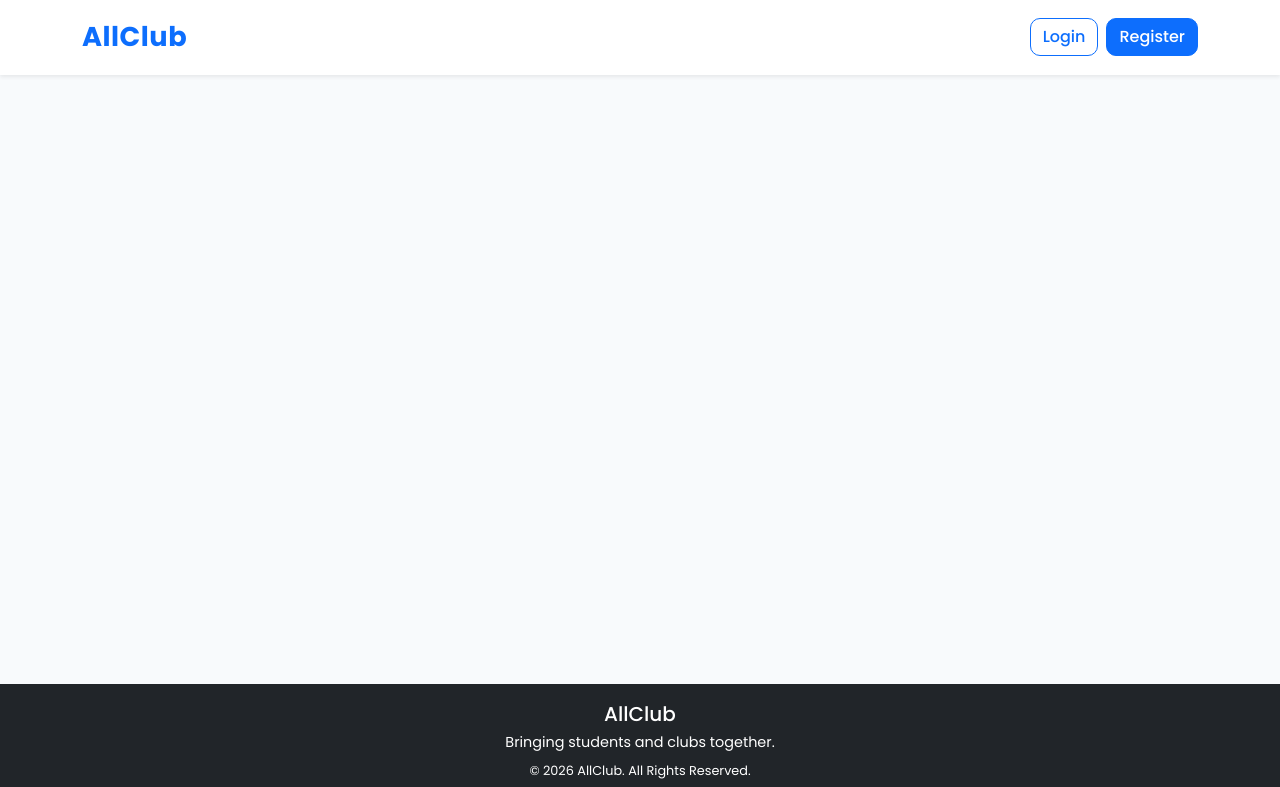
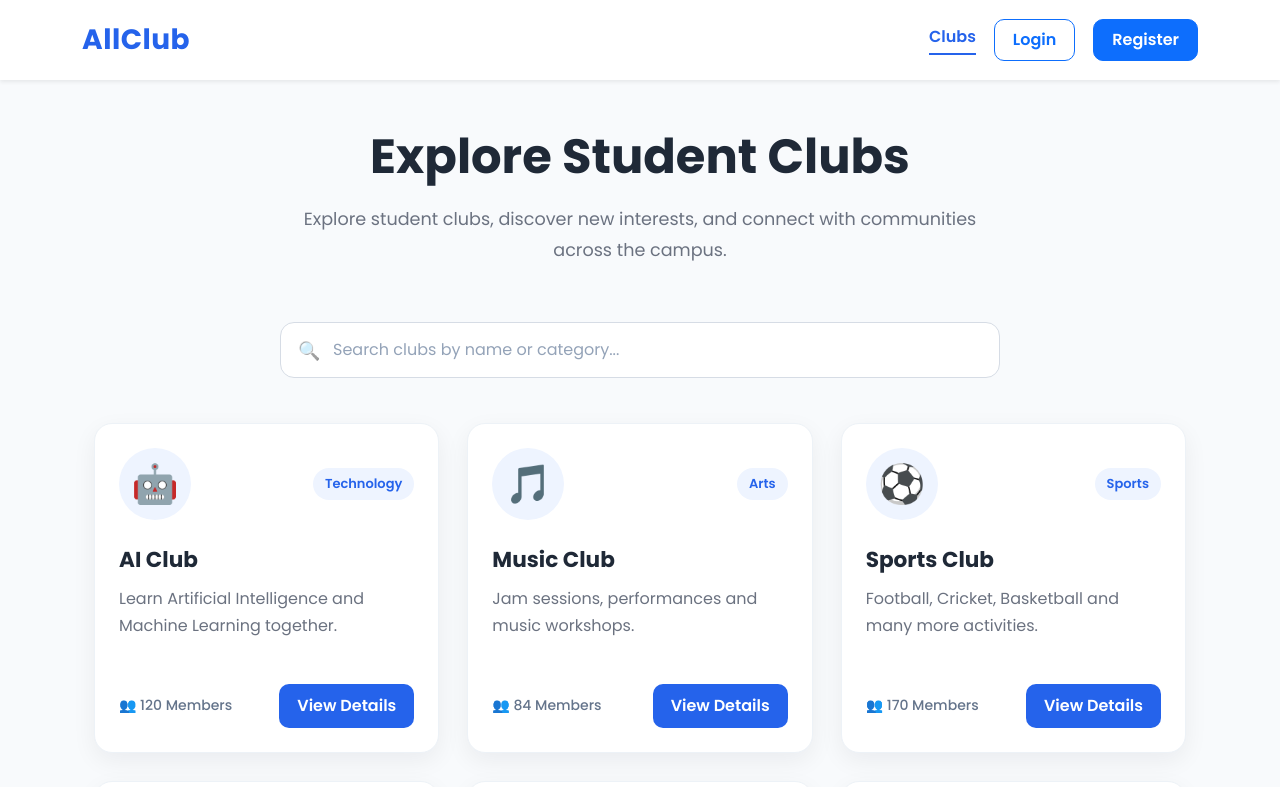
Before and after one commit to Sumukh-Chowdhary/MAY2026-Team-034, a Vue app in the folder frontend/: page /clubs in a window 1280 px wide. Shown: the top 787 px of the page. Built offline with nearby package versions, Linux system fonts and the light colour scheme.

Commit message:
feat(clubs): implement public clubs page and reusable club components

```diff
--- a/frontend/index.html
+++ b/frontend/index.html
@@ -4,7 +4,7 @@
     <meta charset="UTF-8">
     <link rel="icon" href="/favicon.ico">
     <meta name="viewport" content="width=device-width, initial-scale=1.0">
-    <title>Vite App</title>
+    <title>AllClub</title>
   </head>
   <body>
     <div id="app"></div>
--- a/frontend/src/components/Footer.vue
+++ b/frontend/src/components/Footer.vue
@@ -12,20 +12,20 @@
 </template>
 
 <style scoped>
-.footer{
-    padding:18px 0;
+.footer {
+  padding: 18px 0;
 }
 
-.footer h5{
-    margin-bottom:6px;
+.footer h5 {
+  margin-bottom: 6px;
 }
 
-.footer p{
-    margin-bottom:4px;
-    font-size:.9rem;
+.footer p {
+  margin-bottom: 4px;
+  font-size: 0.9rem;
 }
 
-.footer small{
-    font-size:.8rem;
+.footer small {
+  font-size: 0.8rem;
 }
 </style>
--- a/frontend/src/components/Navbar.vue
+++ b/frontend/src/components/Navbar.vue
@@ -2,24 +2,95 @@
 </script>
 
 <template>
-    <nav class="navbar navbar-expand-lg bg-white shadow-sm">
-        <div class="container">
-            <RouterLink class="navbar-brand fw-bold text-primary" to="/">AllClub</RouterLink>
-            <div class="ms-auto d-flex gap-2">
-                <RouterLink class="btn btn-outline-primary" to="/login">Login</RouterLink>
-                <RouterLink class="btn btn-primary" to="/register">Register</RouterLink>
-            </div>
-        </div>
-    </nav>
+  <nav class="navbar navbar-expand-lg bg-white shadow-sm sticky-top">
+    <div class="container">
+
+      <RouterLink class="navbar-brand" to="/">
+        AllClub
+      </RouterLink>
+
+      <div class="nav-actions">
+
+        <RouterLink
+          class="nav-item"
+          to="/clubs"
+        >
+          Clubs
+        </RouterLink>
+
+        <RouterLink
+          class="btn btn-outline-primary"
+          to="/login"
+        >
+          Login
+        </RouterLink>
+
+        <RouterLink
+          class="btn btn-primary"
+          to="/register"
+        >
+          Register
+        </RouterLink>
+
+      </div>
+
+    </div>
+  </nav>
 </template>
 
 <style scoped>
+
 .navbar{
-    padding:12px 0;
+    padding:14px 0;
 }
 
 .navbar-brand{
-    font-size:1.7rem !important;
+
+    font-size:1.75rem;
+    font-weight:800;
+    color:#2563eb;
+    text-decoration:none;
     letter-spacing:.5px;
+
 }
+
+.nav-actions{
+
+    display:flex;
+    align-items:center;
+    gap:18px;
+
+}
+
+.nav-item{
+
+    text-decoration:none;
+    color:#374151;
+    font-weight:600;
+    padding-bottom:4px;
+    transition:.25s;
+
+}
+
+.nav-item:hover{
+
+    color:#2563eb;
+
+}
+
+.nav-item.router-link-active{
+
+    color:#2563eb;
+    border-bottom:2px solid #2563eb;
+
+}
+
+.btn{
+
+    border-radius:10px;
+    font-weight:600;
+    padding:8px 18px;
+
+}
+
 </style>
--- /dev/null
+++ b/frontend/src/components/club/ClubCard.vue
@@ -0,0 +1,230 @@
+<template>
+  <article class="club-card">
+
+    <div class="club-header">
+
+      <div class="club-image">
+        {{ club.emoji }}
+      </div>
+
+      <span class="category">
+        {{ club.category }}
+      </span>
+
+    </div>
+
+    <div class="club-content">
+
+      <h3>{{ club.name }}</h3>
+
+      <p class="description">
+        {{ club.description }}
+      </p>
+
+    </div>
+
+    <div class="club-footer">
+
+      <span class="members">
+        👥 {{ club.members }}
+        {{ club.members === 1 ? 'Member' : 'Members' }}
+      </span>
+
+      <button
+        type="button"
+        class="view-btn"
+      >
+        View Details
+      </button>
+
+    </div>
+
+  </article>
+</template>
+
+<script setup>
+
+defineProps({
+  club: {
+    type: Object,
+    required: true
+  }
+})
+
+</script>
+
+<style scoped>
+
+.club-card{
+
+    background:#fff;
+
+    border:1px solid #edf2f7;
+
+    border-radius:18px;
+
+    padding:24px;
+
+    display:flex;
+
+    flex-direction:column;
+
+    justify-content:space-between;
+
+    gap:20px;
+
+    min-height:330px;
+
+    transition:all .28s ease;
+
+    box-shadow:0 8px 24px rgba(15,23,42,.06);
+
+}
+
+.club-card:hover{
+
+    transform:translateY(-6px);
+
+    border-color:#2563eb;
+
+    box-shadow:0 18px 40px rgba(37,99,235,.12);
+
+}
+
+.club-header{
+
+    display:flex;
+
+    justify-content:space-between;
+
+    align-items:center;
+
+}
+
+.club-image{
+
+    width:72px;
+
+    height:72px;
+
+    border-radius:50%;
+
+    display:flex;
+
+    justify-content:center;
+
+    align-items:center;
+
+    background:#eef4ff;
+
+    font-size:38px;
+
+}
+
+.category{
+
+    background:#eef4ff;
+
+    color:#2563eb;
+
+    padding:6px 12px;
+
+    border-radius:999px;
+
+    font-size:13px;
+
+    font-weight:600;
+
+}
+
+.club-content h3{
+
+    margin:0 0 12px;
+
+    color:#1f2937;
+
+    font-size:1.35rem;
+
+    font-weight:700;
+
+}
+
+.description{
+
+    margin:0;
+
+    color:#6b7280;
+
+    line-height:1.7;
+
+    min-height:72px;
+
+}
+
+.club-footer{
+
+    display:flex;
+
+    justify-content:space-between;
+
+    align-items:center;
+
+    gap:16px;
+
+}
+
+.members{
+
+    color:#64748b;
+
+    font-size:14px;
+
+    font-weight:500;
+
+}
+
+.view-btn{
+
+    border:none;
+
+    border-radius:10px;
+
+    background:#2563eb;
+
+    color:#fff;
+
+    padding:10px 18px;
+
+    font-weight:600;
+
+    cursor:pointer;
+
+    transition:all .2s ease;
+
+}
+
+.view-btn:hover{
+
+    background:#1d4ed8;
+
+}
+
+@media (max-width:576px){
+
+.club-footer{
+
+    flex-direction:column;
+
+    align-items:stretch;
+
+}
+
+.view-btn{
+
+    width:100%;
+
+}
+
+}
+
+</style>
--- /dev/null
+++ b/frontend/src/components/club/ClubGrid.vue
@@ -0,0 +1,55 @@
+<template>
+  <section class="club-grid">
+
+    <ClubCard
+      v-for="club in clubs"
+      :key="club.id"
+      :club="club"
+    />
+
+  </section>
+</template>
+
+<script setup>
+
+import ClubCard from './ClubCard.vue'
+
+defineProps({
+  clubs: {
+    type: Array,
+    required: true,
+    default: () => []
+  }
+})
+
+</script>
+
+<style scoped>
+
+.club-grid{
+
+    max-width:1240px;
+
+    margin:0 auto;
+
+    padding:0 12px;
+
+    display:grid;
+
+    grid-template-columns:repeat(auto-fit,minmax(300px,1fr));
+
+    gap:28px;
+
+}
+
+@media (max-width:768px){
+
+.club-grid{
+
+    grid-template-columns:1fr;
+
+}
+
+}
+
+</style>
--- /dev/null
+++ b/frontend/src/components/club/ClubSearch.vue
@@ -0,0 +1,108 @@
+<template>
+  <div class="search-container">
+
+    <div class="search-wrapper">
+
+      <span class="search-icon">
+        🔍
+      </span>
+
+      <input
+        :value="modelValue"
+        @input="$emit('update:modelValue', $event.target.value)"
+        class="search-input"
+        type="text"
+        placeholder="Search clubs by name or category..."
+      >
+
+    </div>
+
+  </div>
+</template>
+
+<script setup>
+
+defineProps({
+  modelValue: {
+    type: String,
+    default: ''
+  }
+})
+
+defineEmits([
+  'update:modelValue'
+])
+
+</script>
+
+<style scoped>
+
+.search-container{
+
+    max-width:720px;
+
+    margin:0 auto 45px;
+
+}
+
+.search-wrapper{
+
+    position:relative;
+
+}
+
+.search-icon{
+
+    position:absolute;
+
+    left:18px;
+
+    top:50%;
+
+    transform:translateY(-50%);
+
+    font-size:18px;
+
+    opacity:.6;
+
+    pointer-events:none;
+
+}
+
+.search-input{
+
+    width:100%;
+
+    height:56px;
+
+    padding:0 20px 0 52px;
+
+    border-radius:14px;
+
+    border:1px solid #d6dce5;
+
+    background:#ffffff;
+
+    font-size:16px;
+
+    transition:all .25s ease;
+
+}
+
+.search-input:focus{
+
+    outline:none;
+
+    border-color:#2563eb;
+
+    box-shadow:0 0 0 4px rgba(37,99,235,.12);
+
+}
+
+.search-input::placeholder{
+
+    color:#94a3b8;
+
+}
+
+</style>
--- /dev/null
+++ b/frontend/src/data/clubs.js
@@ -0,0 +1,50 @@
+export const clubs = [
+  {
+    id: 1,
+    emoji: '🤖',
+    name: 'AI Club',
+    description: 'Learn Artificial Intelligence and Machine Learning together.',
+    category: 'Technology',
+    members: 120
+  },
+  {
+    id: 2,
+    emoji: '🎵',
+    name: 'Music Club',
+    description: 'Jam sessions, performances and music workshops.',
+    category: 'Arts',
+    members: 84
+  },
+  {
+    id: 3,
+    emoji: '⚽',
+    name: 'Sports Club',
+    description: 'Football, Cricket, Basketball and many more activities.',
+    category: 'Sports',
+    members: 170
+  },
+  {
+    id: 4,
+    emoji: '🎭',
+    name: 'Drama Club',
+    description: 'Theatre performances, acting practice and stage events.',
+    category: 'Cultural',
+    members: 62
+  },
+  {
+    id: 5,
+    emoji: '📷',
+    name: 'Photography Club',
+    description: 'Capture moments and learn photography together.',
+    category: 'Creative',
+    members: 51
+  },
+  {
+    id: 6,
+    emoji: '🧪',
+    name: 'Science Club',
+    description: 'Science projects, exhibitions and research discussions.',
+    category: 'Academic',
+    members: 73
+  }
+]
--- /dev/null
+++ b/frontend/src/pages/Clubs/ClubsPage.vue
@@ -0,0 +1,115 @@
+<script setup>
+import { ref, computed } from 'vue'
+
+import ClubSearch from '@/components/club/ClubSearch.vue'
+import ClubGrid from '@/components/club/ClubGrid.vue'
+
+import { clubs } from '@/data/clubs'
+
+const search = ref('')
+
+const clubList = ref(clubs)
+
+
+
+
+const filteredClubs = computed(() => {
+  const query = search.value.trim().toLowerCase()
+
+  if (!query) {
+    return clubList.value
+  }
+
+  return clubList.value.filter((club) =>
+    club.name.toLowerCase().includes(query) ||
+    club.category.toLowerCase().includes(query)
+  )
+})
+</script>
+
+<template>
+  <div class="container py-5">
+
+    <section class="hero">
+
+      <h1>Explore Student Clubs</h1>
+
+      <p>
+        Explore student clubs, discover new interests, and connect with
+        communities across the campus.
+      </p>
+
+    </section>
+
+    <ClubSearch v-model="search" />
+
+    <ClubGrid :clubs="filteredClubs" />
+
+    <div
+      v-if="filteredClubs.length === 0"
+      class="empty-state"
+    >
+      <h3>No clubs matched your search.</h3>
+
+      <p>
+        Try searching with another keyword.
+      </p>
+
+    </div>
+
+  </div>
+</template>
+
+<style scoped>
+
+.hero{
+
+    text-align:center;
+
+    margin-bottom:55px;
+
+}
+
+.hero h1{
+
+    color:#1f2937;
+
+    font-size:3rem;
+
+    font-weight:800;
+
+}
+
+.hero p{
+
+    max-width:720px;
+
+    margin:18px auto 0;
+
+    color:#6b7280;
+
+    font-size:1.1rem;
+
+    line-height:1.8;
+
+}
+
+.empty-state{
+
+    text-align:center;
+
+    padding:70px 20px;
+
+    color:#6b7280;
+
+}
+
+.empty-state h3{
+
+    color:#1f2937;
+
+    margin-bottom:10px;
+
+}
+
+</style>
--- a/frontend/src/router/index.js
+++ b/frontend/src/router/index.js
@@ -3,11 +3,13 @@ import { createRouter, createWebHistory } from 'vue-router'
 import Landing from '../views/Landing.vue'
 import Login from '../views/Login.vue'
 import Register from '../views/Register.vue'
+import ClubsPage from '../pages/Clubs/ClubsPage.vue'
 
 const routes = [
     { path: '/', name: 'Landing', component: Landing },
     { path: '/login', name: 'Login', component: Login },
-    { path: '/register', name: 'Register', component: Register }
+    { path: '/register', name: 'Register', component: Register },
+    { path: '/clubs', name: 'Clubs', component: ClubsPage }
 ]
 
 const router = createRouter({
```
Lines whose indentation alone changed are shown as unchanged.
